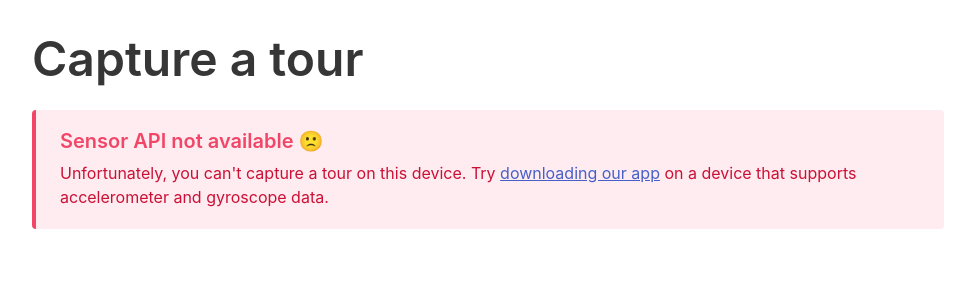
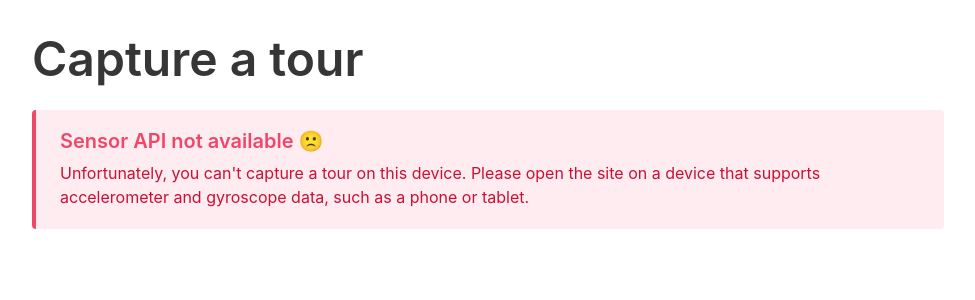
Before and after one commit to womogenes/meta-tour, a Flask app: page /capture in a window 1280 px wide. Shown: the part 52-352 px from the top of the page, without its empty margins (152-1127 px from the left). Run offline with Flask 2, Linux system fonts and the light colour scheme; some libraries are stand-ins or nearby versions.

Commit message:
Update 'sensor not available' error text

```diff
--- a/app/templates/capture.html
+++ b/app/templates/capture.html
@@ -24,11 +24,9 @@
                 <h2 class="title is-5 mb-2 has-text-danger">
                   Sensor API not available 🙁
                 </h2>
-                Unfortunately, you can't capture a tour on this device. Try
-                <a class="has-text-link" href="https://youtu.be/dQw4w9WgXcQe">
-                  downloading our app</a
-                >
-                on a device that supports accelerometer and gyroscope data.
+                Unfortunately, you can't capture a tour on this device. Please
+                open the site on a device that supports accelerometer and
+                gyroscope data, such as a phone or tablet.
               </span>
             </div>
           </article>
```
